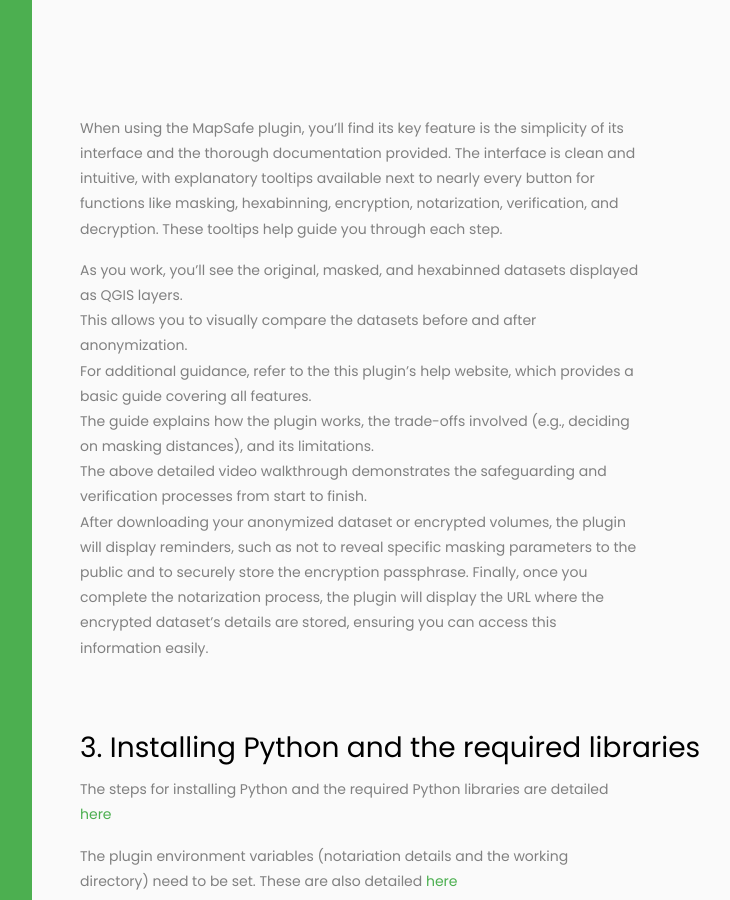
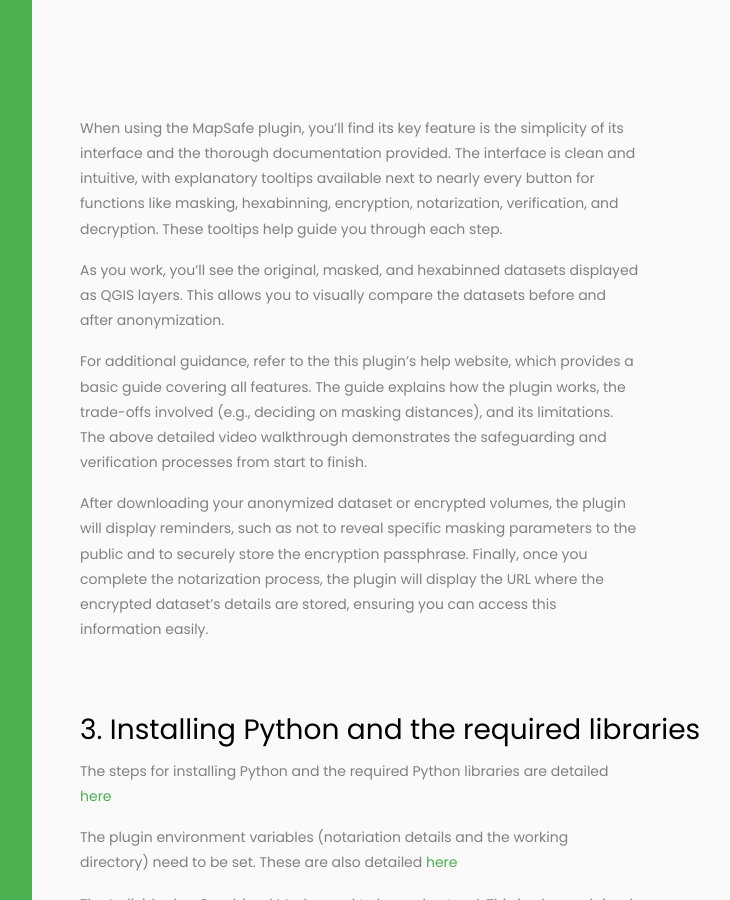
Before and after one commit to sharmapn/sharmapn.github.io, a Jekyll site: the page MapSafeQGISGeoPrivPlugin/usability_evaluation.html, which Jekyll copies as it is, in a window 1280 px wide and 900 px high, scrolled down 2873 px. Shown: the whole window, without its empty margins (218-948 px from the left). Built offline with Jekyll 4.4.1, drawn with Linux system fonts in a browser that asks for light colours.

```diff
--- a/MapSafeQGISGeoPrivPlugin/usability_evaluation.html
+++ b/MapSafeQGISGeoPrivPlugin/usability_evaluation.html
@@ -196,13 +196,14 @@ When using the MapSafe plugin, you’ll find its key feature is the simplicity o
 The interface is clean and intuitive, with explanatory tooltips available next to nearly every button for functions like masking, hexabinning, encryption, notarization, verification, and decryption.
 These tooltips help guide you through each step.
 
-<p> As you work, you’ll see the original, masked, and hexabinned datasets displayed as QGIS layers. <br>
+<p> As you work, you’ll see the original, masked, and hexabinned datasets displayed as QGIS layers.
 This allows you to visually compare the datasets before and after anonymization. <br>
-For additional guidance, refer to the this plugin’s help website, which provides a basic guide covering all features. <br>
-The guide explains how the plugin works, the trade-offs involved (e.g., deciding on masking distances), and its limitations.  <br>
-The above detailed video walkthrough demonstrates the safeguarding and verification processes from start to finish. <br>
 
-After downloading your anonymized dataset or encrypted volumes, the plugin will display reminders, such as not to reveal specific masking parameters to the public and to securely store the encryption passphrase.
+<p>For additional guidance, refer to the this plugin’s help website, which provides a basic guide covering all features.
+The guide explains how the plugin works, the trade-offs involved (e.g., deciding on masking distances), and its limitations.
+The above detailed video walkthrough demonstrates the safeguarding and verification processes from start to finish.
+
+<p>After downloading your anonymized dataset or encrypted volumes, the plugin will display reminders, such as not to reveal specific masking parameters to the public and to securely store the encryption passphrase.
 Finally, once you complete the notarization process, the plugin will display the URL where the encrypted dataset’s details are stored, ensuring you can access this information easily.
 
 <br><br><br>
```
